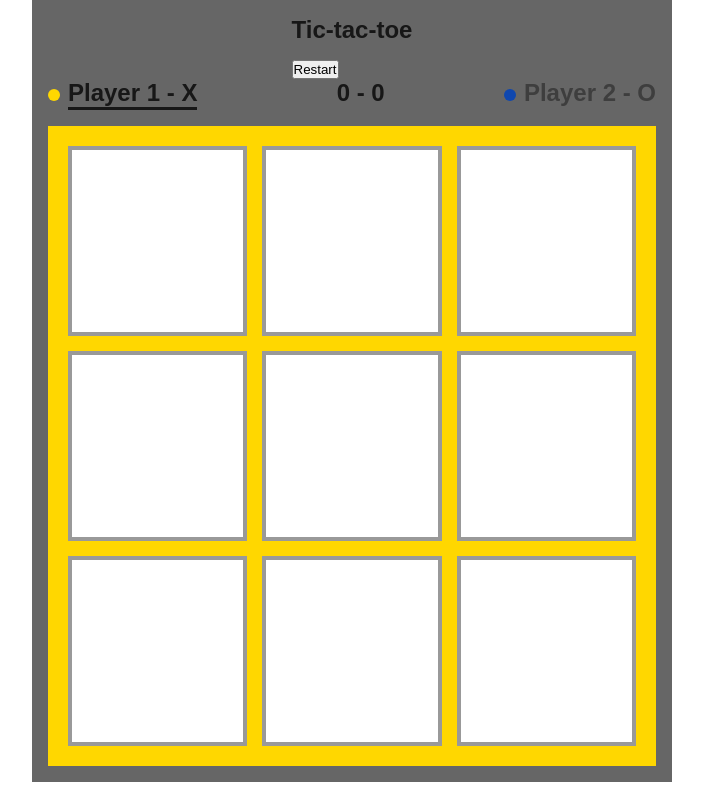
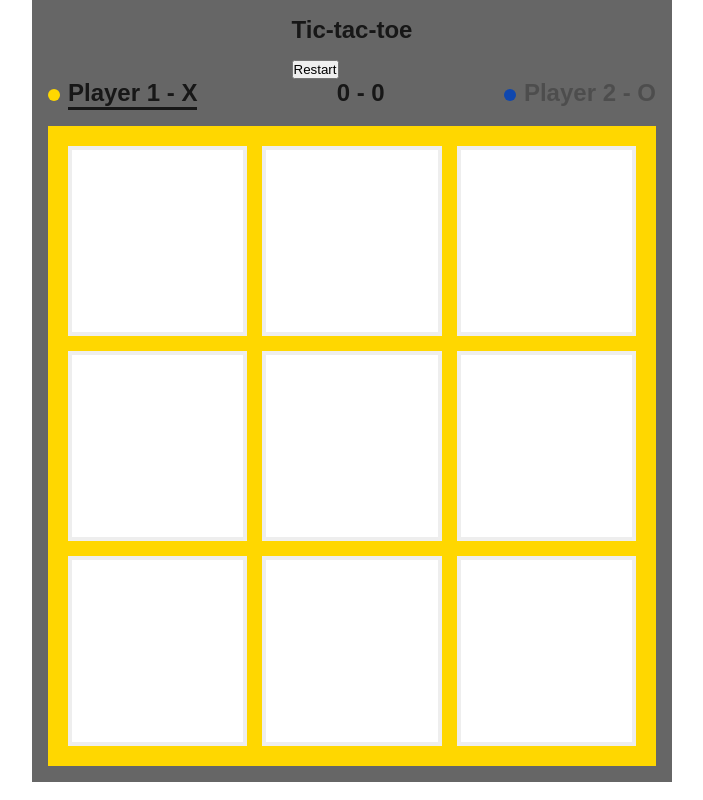
Before and after one commit to senyor-trendo/my-test-app, a Next.js app: page / in a window 1280 px wide. Shown: the whole page, without its empty margins (288-991 px from the left). Built offline with nearby package versions, Linux system fonts and the light colour scheme.

Commit message:
hilite winner combination

```diff
--- a/components/board/board.jsx
+++ /dev/null
@@ -1,16 +0,0 @@
-import Cell from "./cell";
-import classes from './board.module.css';
-
-export default function Board({moves, player, onMove}) {
-	function handleClick(i){
-		onMove(i);
-	}
-
-	return (
-		<div className={`${classes['board']} ${player === 0? classes['bg--player1'] : classes['bg--player2']}`}>
-			{moves.map((value, index) => (
-				<Cell key={index} tag={value} cellClick={() => handleClick(index)} />
-			))}
-		</div>
-	);
-}
--- a/components/board/board.module.css
+++ b/components/board/board.module.css
@@ -8,7 +8,7 @@
     padding: 20px;
 }
 .board__cell{
-	border: 4px solid #999;
+	border: 4px solid #eee;
 	background-color: rgba(255, 255, 255, 1);
 
 	color: #000;
@@ -17,6 +17,7 @@
 }
 .board__cell:hover{
 	opacity: 0.7;
+	box-shadow: 4px 4px 4px 4px rgba(0, 0, 0, 0.3);
 }
 .board__cell--blocked{
 	cursor: not-allowed;
@@ -24,6 +25,10 @@
 .board__cell--blocked:hover{
 	opacity: 1;
 }
+.board__cell--hilite{
+	border-color: black;
+	box-shadow: 4px 4px 4px 4px rgba(0, 0, 0, 0.3);
+}
 .bg--player1{
 	background-color: var(--color-player1)
 }
--- /dev/null
+++ b/components/board/board.tsx
@@ -0,0 +1,22 @@
+import Cell from "./cell";
+import classes from './board.module.css';
+
+interface BoardProps {
+	moves: (string | null)[];
+	hilite?: number[];
+	player: 0 | 1;
+	onMove: (index: number) => void;
+}
+export default function Board({ moves, player, hilite, onMove }: BoardProps) {
+	function handleClick(i: number) {
+		onMove(i);
+	}
+
+	return (
+		<div className={`${classes['board']} ${player === 0 ? classes['bg--player1'] : classes['bg--player2']}`}>
+			{moves.map((value, index) => (
+				<Cell key={index} tag={value} hilite={hilite?.includes(index)} cellClick={() => handleClick(index)} />
+			))}
+		</div>
+	);
+}
--- a/components/board/cell.jsx
+++ /dev/null
@@ -1,7 +0,0 @@
-import classes from './board.module.css';
-
-export default function Cell({tag, cellClick}) {
-  return (
-    <button className={`${classes['board__cell']} ${tag? classes['board__cell--blocked']: ''}`} onClick={cellClick}>{tag}</button>
-  )
-}
--- /dev/null
+++ b/components/board/cell.tsx
@@ -0,0 +1,13 @@
+import classes from './board.module.css';
+
+interface CellProps {
+	tag?: string | null;
+	hilite?: boolean,
+	cellClick: () => void;
+}
+
+export default function Cell({ tag, hilite, cellClick }: CellProps) {
+	return (
+		<button className={`${classes['board__cell']} ${tag ? classes['board__cell--blocked'] : ''} ${hilite ? classes['board__cell--hilite'] : ''}`} onClick={cellClick}>{tag}</button>
+	)
+}
--- a/components/game/game.tsx
+++ b/components/game/game.tsx
@@ -20,6 +20,7 @@ export default function Game() {
 	const { openModal } = useModal();
 	const [moves, setMoves] = useState(Array(9).fill(null));
 	const [turn, setTurn] = useState<0 | 1>(0);
+	const [winnerMove, setWinnerMove] = useState<number[]>([]);
 	const [players, setPlayers] = useState <Players>({
 		0: {
 			name: 'Player 1',
@@ -38,8 +39,8 @@ export default function Game() {
 			const currentMoves = [...moves];
 			currentMoves[i] = players[turn].symbol;
 
-			const w = checkWinner(currentMoves);
-			if (w) {
+			const winnerCells = checkWinner(currentMoves);
+			if (winnerCells) {
 				const currentPlayers = { ...players };
 				currentPlayers[turn].wins++;
 				setPlayers(currentPlayers)
@@ -49,7 +50,8 @@ export default function Game() {
 						<h2>{players[turn].name} wins!</h2>
 					</div>
 				);
-				resetGame();
+				setWinnerMove(winnerCells);
+				//resetGame();
 				return;
 			}
 			else if (!currentMoves.some(m => m === null)) {
@@ -66,7 +68,7 @@ export default function Game() {
 			setTurn(t => ((t + 1) % 2) as 0 | 1)
 		}
 	}
-	function checkWinner(board: number[]) {
+	function checkWinner(board: number[]): null|number[] {
 		const lines = [
 			[0, 1, 2], [3, 4, 5], [6, 7, 8],
 			[0, 3, 6], [1, 4, 7], [2, 5, 8],
@@ -75,7 +77,7 @@ export default function Game() {
 
 		for (const [a, b, c] of lines) {
 			if (board[a] && board[a] === board[b] && board[a] === board[c]) {
-				return board[a];
+				return [a, b, c];
 			}
 		}
 
@@ -84,6 +86,7 @@ export default function Game() {
 	function resetGame() {
 		setMoves(Array(9).fill(null));
 		setTurn(0);
+		setWinnerMove([]);
 	}
 
 	return (
@@ -98,7 +101,7 @@ export default function Game() {
 				<li className={classes['players__score']}>{players[0].wins} - {players[1].wins}</li>
 				<li className={classes['player2']}><Player name={players[1].name} current={turn === 1} symbol={players[1].symbol}></Player></li>
 			</ul>
-			<Board moves={moves} onMove={handleClick} player={turn} />
+			<Board moves={moves} onMove={handleClick} hilite={winnerMove} player={turn} />
 		</section>
 	);
 }
--- a/components/player/player.module.css
+++ b/components/player/player.module.css
@@ -1,5 +1,5 @@
 .player{
-	opacity: 0.5;
+	opacity: 0.3;
 }
 .player--current{
 	opacity: 1;
```
